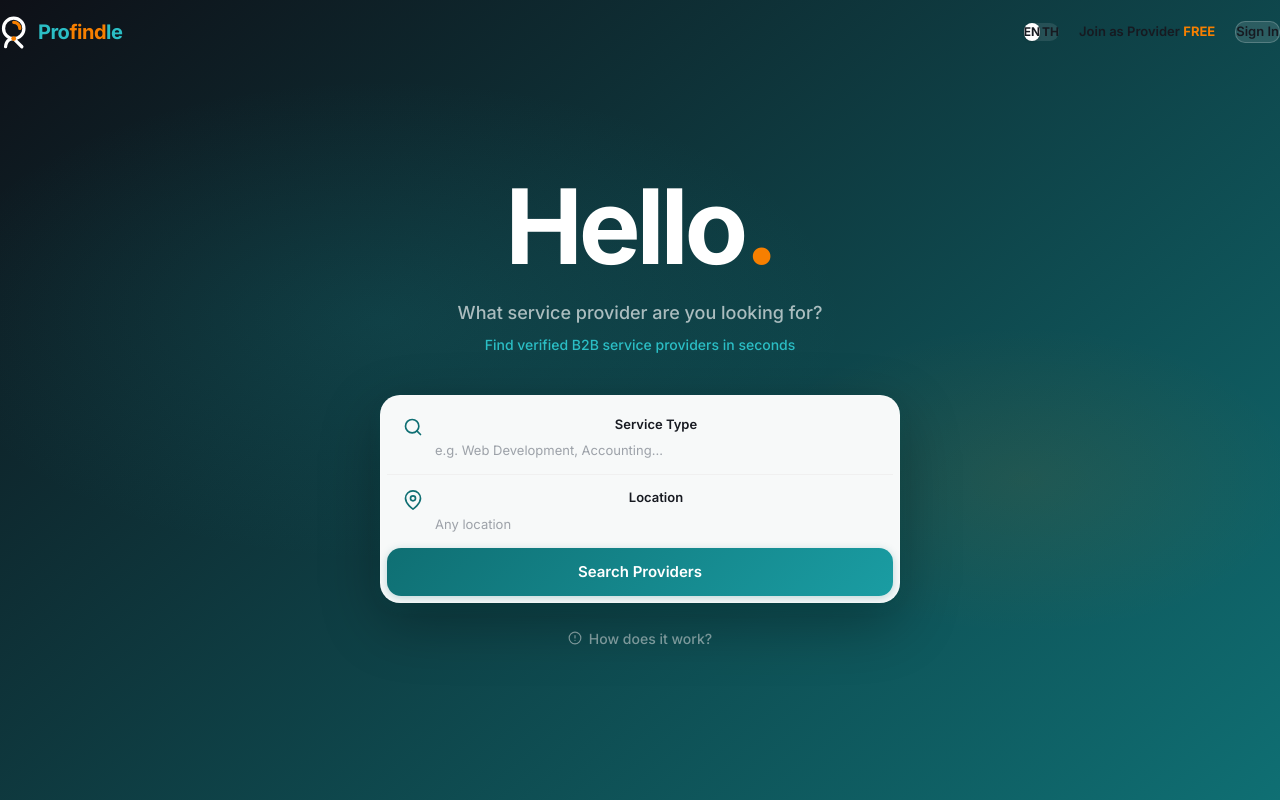
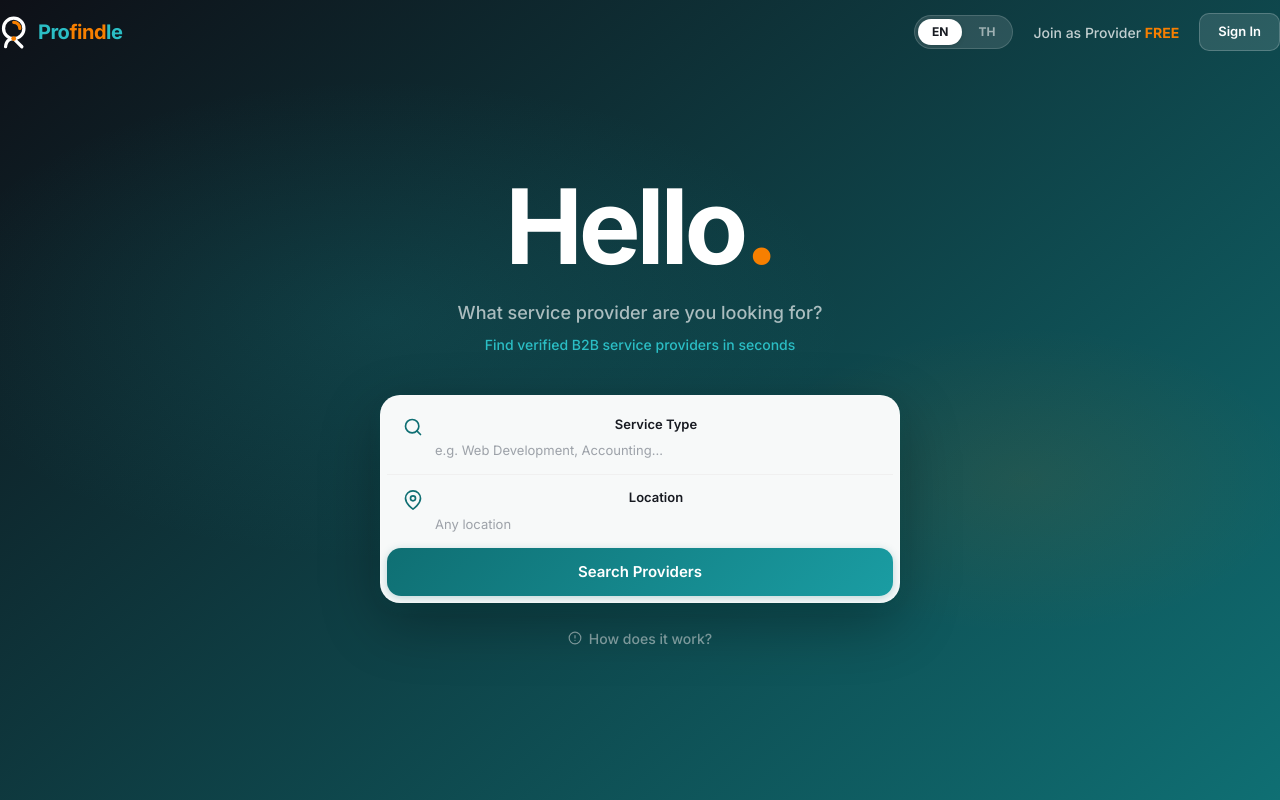
Before and after one commit to Alt-0181/profindle, a Next.js app in the folder app/: page /en in a window 1280 px wide. Shown: the top 800 px of the page. Built offline with nearby package versions, Linux system fonts and the light colour scheme.

Commit message:
fix: match nav exactly to original — frosted glass pill, white text, correct Sign In style
https://claude.ai/code/session_01J7bRk9vYoUHuseKAqsbMMM

```diff
--- a/app/src/components/layout/public-nav.tsx
+++ b/app/src/components/layout/public-nav.tsx
@@ -43,58 +43,54 @@ export function PublicNav({ locale, dict, dark = false }: PublicNavProps) {
       {/* Right nav */}
       <div className="flex items-center gap-5">
         {/* Language pill toggle */}
-        <div className={cn(
-          'flex items-center rounded-full p-[3px] gap-[2px]',
-          dark ? 'bg-white/10' : 'bg-[#E4E7ED]'
-        )}>
-          <Link
-            href={`/en${pathname.slice(3)}`}
-            className={cn(
-              'text-[12px] font-bold px-3 py-1 rounded-full no-underline transition-all duration-150',
-              locale === 'en'
-                ? 'bg-white text-[#171A21] shadow-sm'
-                : (dark ? 'text-white/50 hover:text-white/80' : 'text-[#9AA0AE] hover:text-[#444B5A]')
-            )}
-          >
-            EN
-          </Link>
-          <Link
-            href={`/th${pathname.slice(3)}`}
-            className={cn(
-              'text-[12px] font-bold px-3 py-1 rounded-full no-underline transition-all duration-150',
-              locale === 'th'
-                ? 'bg-white text-[#171A21] shadow-sm'
-                : (dark ? 'text-white/50 hover:text-white/80' : 'text-[#9AA0AE] hover:text-[#444B5A]')
-            )}
-          >
-            TH
-          </Link>
+        <div style={{
+          display: 'flex', alignItems: 'center', borderRadius: '999px', padding: '3px', gap: '2px',
+          background: dark ? 'rgba(255,255,255,0.12)' : '#E4E7ED',
+          border: dark ? '1px solid rgba(255,255,255,0.15)' : 'none',
+        }}>
+          {(['en', 'th'] as const).map((l) => (
+            <Link
+              key={l}
+              href={`/${l}${pathname.slice(3)}`}
+              style={{
+                fontSize: '12px', fontWeight: 700, padding: '4px 14px', borderRadius: '999px',
+                textDecoration: 'none', transition: 'all 150ms',
+                background: locale === l ? 'white' : 'transparent',
+                color: locale === l ? '#171A21' : (dark ? 'rgba(255,255,255,0.55)' : '#9AA0AE'),
+                boxShadow: locale === l ? '0 1px 4px rgba(0,0,0,0.15)' : 'none',
+              }}
+            >
+              {l.toUpperCase()}
+            </Link>
+          ))}
         </div>
 
         {/* Join as Provider FREE */}
         <Link
           href={`/${locale}/signup`}
-          className={cn(
-            'text-[13px] font-semibold no-underline hidden sm:block transition-colors',
-            dark ? 'text-white/80 hover:text-white' : 'text-[#444B5A] hover:text-[#0F6F73]'
-          )}
+          style={{
+            fontSize: '14px', fontWeight: 500, textDecoration: 'none', transition: 'color 150ms',
+            color: dark ? 'rgba(255,255,255,0.75)' : '#444B5A',
+          }}
+          className="hidden sm:block"
         >
           {locale === 'th' ? (
-            <>สมัครเป็นผู้ให้บริการ <strong style={{ color: '#F77F00' }}>ฟรี</strong></>
+            <>สมัครเป็นผู้ให้บริการ <strong style={{ color: '#F77F00', fontWeight: 700 }}>ฟรี</strong></>
           ) : (
-            <>Join as Provider <strong style={{ color: '#F77F00' }}>FREE</strong></>
+            <>Join as Provider <strong style={{ color: '#F77F00', fontWeight: 700 }}>FREE</strong></>
           )}
         </Link>
 
         {/* Sign In */}
         <Link
           href={`/${locale}/login`}
-          className={cn(
-            'text-[13px] font-semibold px-4 py-2 rounded-[10px] no-underline transition-all duration-150',
-            dark
-              ? 'bg-white/12 text-white border border-white/20 hover:bg-white/20'
-              : 'bg-[#171A21] text-white hover:bg-[#2A2D38]'
-          )}
+          style={{
+            fontSize: '13px', fontWeight: 600, padding: '8px 18px', borderRadius: '10px',
+            textDecoration: 'none', transition: 'all 150ms',
+            background: dark ? 'rgba(255,255,255,0.12)' : '#171A21',
+            color: 'white',
+            border: dark ? '1.5px solid rgba(255,255,255,0.2)' : 'none',
+          }}
         >
           {dict.nav.signIn}
         </Link>
```
